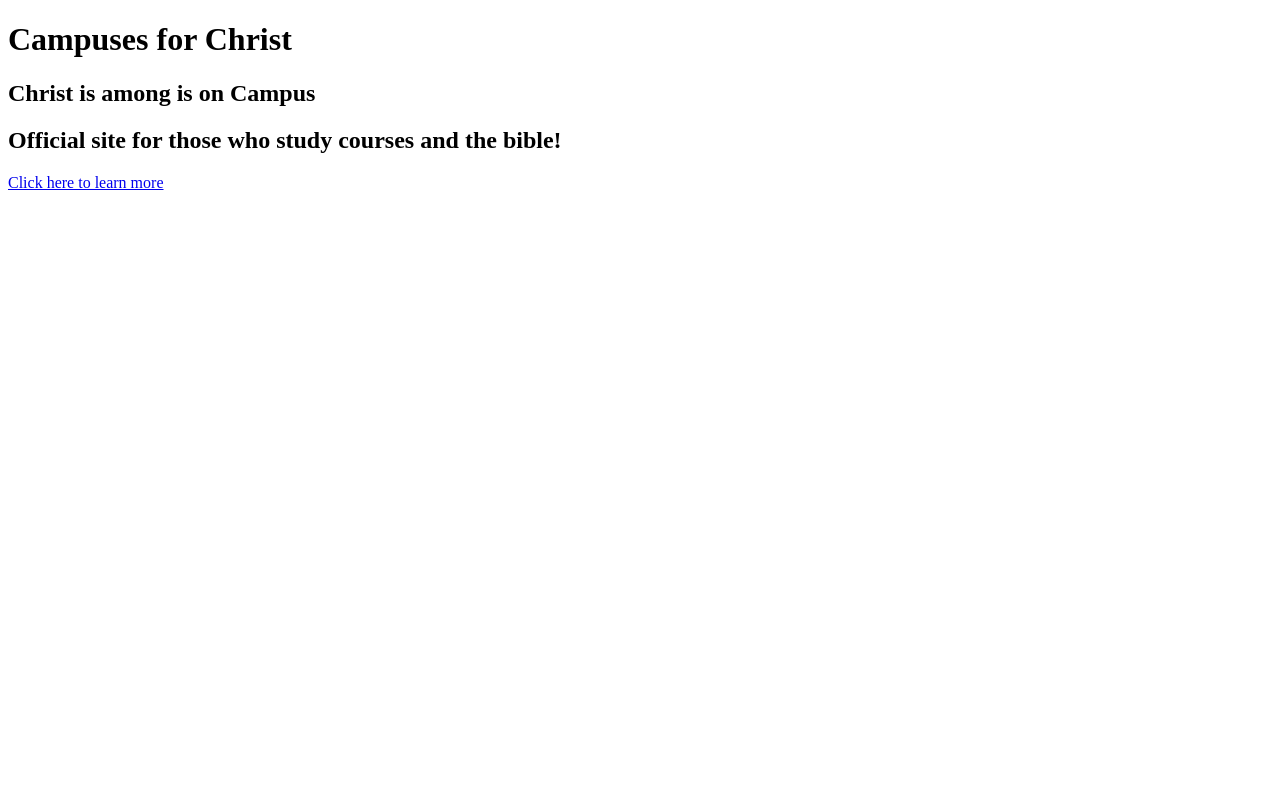
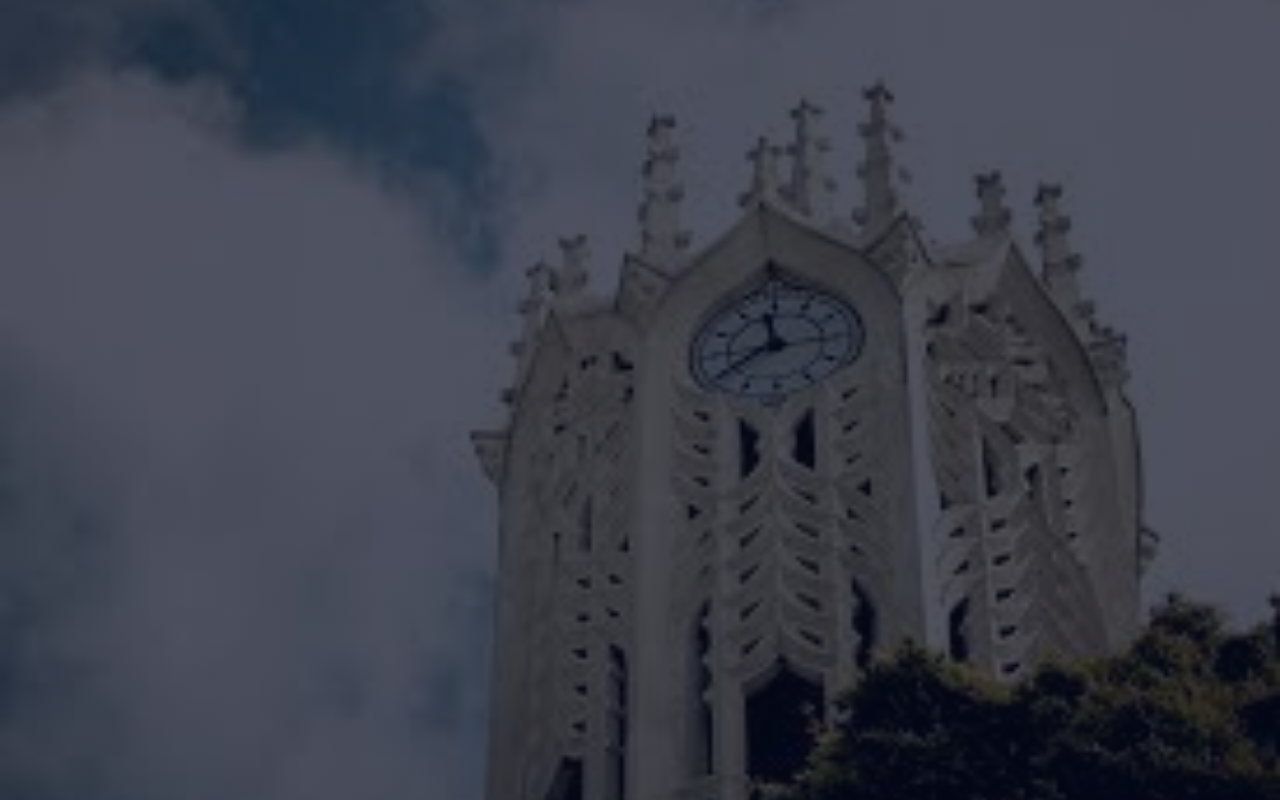
Before and after one commit to rufaroManjalaStudent/Campus4Christ.github.io, a plain HTML site: page index.html in a window 1280 px wide. Drawn offline with Linux system fonts and the light colour scheme.

Commit message:
Added banner image to the website, no text visible need better image and change of title

```diff
--- /dev/null
+++ b/C4Cstyle.css
@@ -0,0 +1,12 @@
+*{
+    margin:0;
+    padding:0;
+}
+.header {
+    min-height: 100vh;
+    width:100%;
+    background-image: linear-gradient(rgba(4,9,30,0.7),rgba(4,9,30,0.7)),url(images/banner.jfif); /* TODO: find a good picture to place in for banner */
+    background-position: center;
+    background-size: cover;
+    position: relative;
+}
--- a/index.html
+++ b/index.html
@@ -5,16 +5,11 @@
     <meta charset="UTF-8">
     <meta http-equiv="X-UA-Compatible" content ="IE=edge">
     <meta name="viewport" content="width=device-width, initial-scale=1.0">
-    <!-- <link rel="stylesheet" href="C4Cstyle.css">   <=TODO: configure this -->
-    <title>HOME PAGE</title>
+    <link rel="stylesheet" href="C4Cstyle.css">
+    <title>HOME PAGE</title> <!--TODO: Change the title to something suitable-->
 </head>
 
 <body>
-    <div class="container">
-        <h1>Campuses for Christ</h1>
-        <h2>Christ is among is on Campus</h2>
-        <h2>Official site for those who study courses and the bible!</h2>
-        <a href="./about">Click here to learn more</a>
-    </div>
+    <section class="header"></section>
 </body>
 </html>
```
Also changed, not shown: images/banner.jfif (added).
